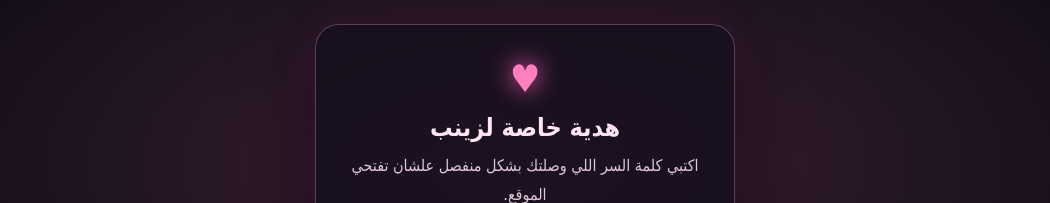
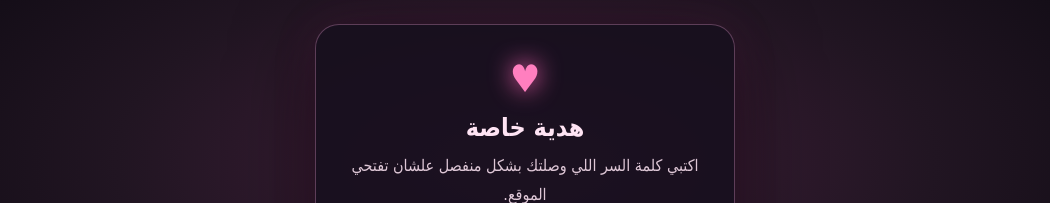
Before and after one commit to mohamed550xkl-dotcom/encrypted-gift, a plain HTML site: page index.html in a window 1280 px wide. Shown: the top 203 px of the page, without its empty margins (115-1165 px from the left). Drawn offline with Linux system fonts and the light colour scheme.

Commit message:
Use a generic public lock screen
Keep the recipient name inside the encrypted site content.

```diff
--- a/index.html
+++ b/index.html
@@ -5,13 +5,13 @@
 <meta name="viewport" content="width=device-width,initial-scale=1,viewport-fit=cover">
 <meta name="theme-color" content="#100b14">
 <meta name="robots" content="noindex,nofollow,noarchive">
-<title>هدية خاصة لزينب ♥</title>
+<title>هدية خاصة ♥</title>
 <style>
 :root{color-scheme:dark;font-family:Tahoma,Arial,sans-serif;background:#100b14;color:#fff}*{box-sizing:border-box}html,body{min-height:100%;margin:0}body{display:grid;place-items:center;padding:24px;background:radial-gradient(ellipse at 50% 35%,#42203b 0,#211522 45%,#100b14 78%)}.card{width:min(100%,420px);padding:32px 25px;border:1px solid #e69acb55;border-radius:24px;background:#170f1ddd;box-shadow:0 20px 80px #0009,0 0 45px #c3378c22;text-align:center}h1{margin:0 0 10px;font-size:25px;color:#ffe4f4}p{margin:0 0 24px;color:#dec7d6;line-height:1.8}label{display:block;text-align:right;margin-bottom:8px;color:#ffe4f4;font-weight:700}input{width:100%;padding:14px;border:1px solid #d985b477;border-radius:12px;background:#0d0911;color:#fff;font-size:16px;outline:none}input:focus{border-color:#ff8ece;box-shadow:0 0 0 3px #ff8ece22}button{width:100%;margin-top:14px;padding:14px;border:0;border-radius:12px;background:linear-gradient(100deg,#d94c9f,#8f4bd0);color:white;font-size:16px;font-weight:700;cursor:pointer}button:disabled{opacity:.7;cursor:wait}#status{min-height:24px;margin:14px 0 0;color:#ffbddc;font-size:14px}.heart{font-size:38px;margin-bottom:12px;color:#ff7fbf;text-shadow:0 0 25px #ff65b8}</style>
 </head><body>
 <main class="card">
 <div class="heart" aria-hidden="true">♥</div>
-<h1>هدية خاصة لزينب</h1>
+<h1>هدية خاصة</h1>
 <p>اكتبي كلمة السر اللي وصلتك بشكل منفصل علشان تفتحي الموقع.</p>
 <form id="unlockForm">
 <label for="password">كلمة السر</label>
```
